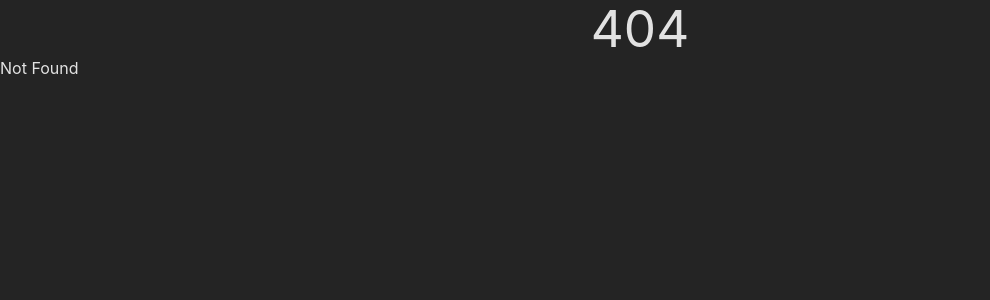
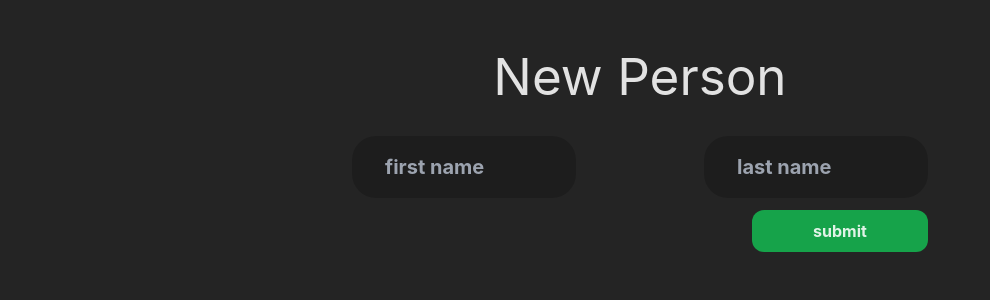
Before and after one commit to reyesml/RMT, a SvelteKit app in the folder web-client/: page /people/new in a window 1280 px wide. Before the commit this address had no page. Shown: the top 300 px of the page, without its empty margins (0-990 px from the left). Built offline with nearby package versions, Linux system fonts and the light colour scheme.

Commit message:
Adding simple "create person" page

```diff
--- /dev/null
+++ b/web-client/src/routes/(authenticated)/people/new/+page.server.ts
@@ -0,0 +1,20 @@
+import { gateways } from '$lib/gateways';
+import { redirect, type Actions } from '@sveltejs/kit';
+
+export const actions: Actions = {
+	create: async ({ request, cookies }) => {
+		const data = await request.formData();
+		const firstName = data.get('firstName') ?? '';
+		const lastName = data.get('lastName') ?? '';
+		if (!firstName && !lastName) {
+			return { success: false, error: 'at least one name is required' };
+		}
+		let auth = cookies.get('session') ?? '';
+		const res = await gateways.people.create(auth, firstName.toString(), lastName.toString());
+
+		if (!res.ok) {
+			return { success: false, error: res.statusText };
+		}
+		throw redirect(307, '/people');
+	}
+};
--- /dev/null
+++ b/web-client/src/routes/(authenticated)/people/new/+page.svelte
@@ -0,0 +1,52 @@
+<script lang="ts">
+	import type { ActionData } from './$types';
+	export let form: ActionData;
+</script>
+
+<svelte:head>
+	<title>RMT: New Person</title>
+	<meta name="description" content="RMT new person" />
+</svelte:head>
+
+<section>
+	<div class="flex min-h-full items-center justify-center py-12 px-4">
+		<div class="w-full max-w-xl space-y-8">
+			{#if !form || !form.success}
+				<h1>New Person</h1>
+				<form action="?/create" method="POST">
+                    <div class="flex">
+                        <div>
+                            <label for="firstName" class="sr-only">First Name</label>
+                            <input
+                                id="firstName"
+                                name="firstName"
+                                type="text"
+                                placeholder="first name"
+                                class="relative block w-56 appearance-none rounded-3xl bg-black bg-opacity-20 px-8 py-4 text-white focus:z-10 border border-transparent focus:border-indigo-500 focus:outline-none focus:ring-indigo-500 text-xl font-bold"
+                            />
+                        </div>
+                        <div class="ml-auto">
+                            <label for="lastName" class="sr-only">Last Name</label>
+                            <input
+                                id="lastName"
+                                name="lastName"
+                                type="text"
+                                placeholder="last name"
+                                class="relative block w-56 appearance-none rounded-3xl bg-black bg-opacity-20 px-8 py-4 text-white focus:z-10 border border-transparent focus:border-indigo-500 focus:outline-none focus:ring-indigo-500 text-xl font-bold"
+                            />
+                        </div>
+                    </div>
+					<div class="mt-3 flex">
+						<div class="ml-auto">
+							<button
+								type="submit"
+								class="bg-green-600 w-44 p-2 rounded-xl font-bold border border-transparent focus:z-10 focus:border-indigo-500 focus:ring-indigo-500"
+								>submit</button
+							>
+						</div>
+                    </div>
+				</form>
+			{/if}
+		</div>
+	</div>
+</section>
```
